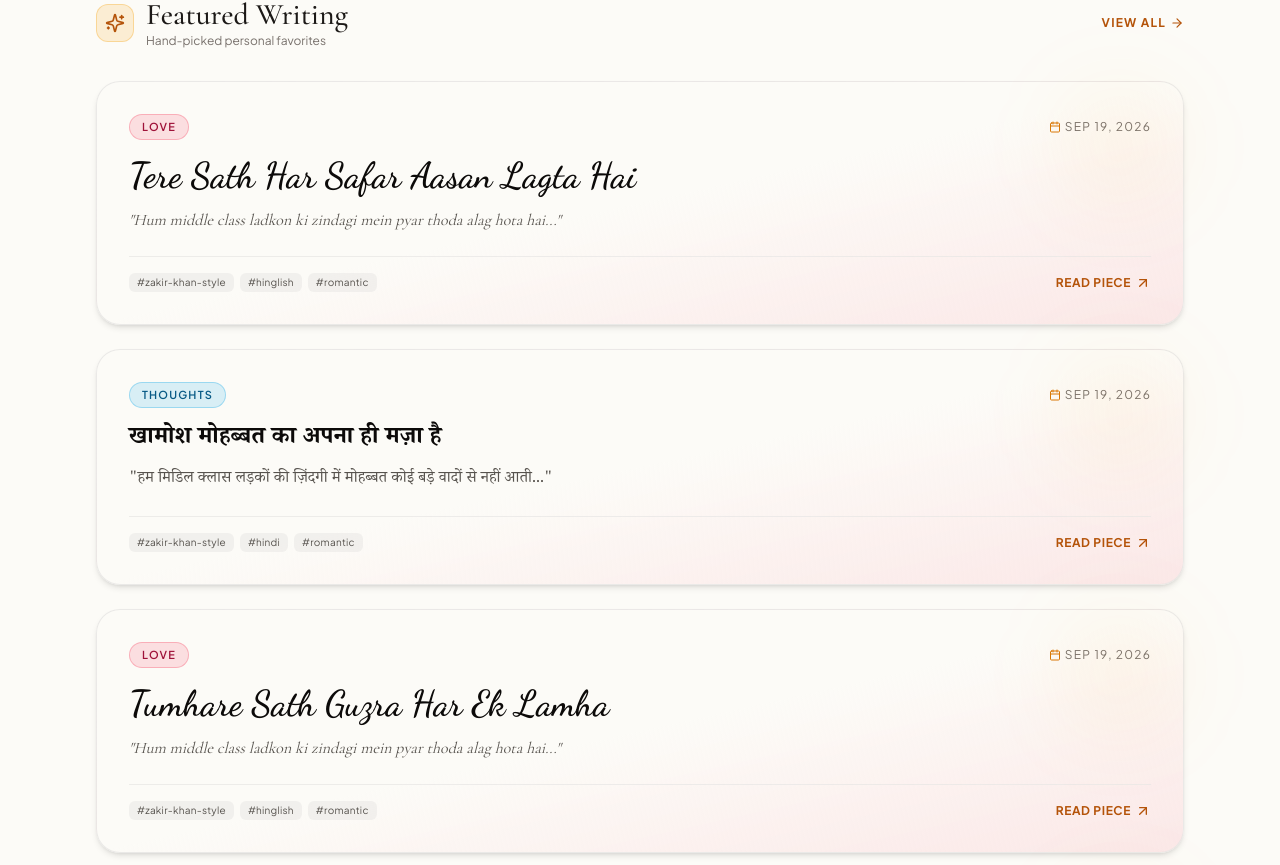
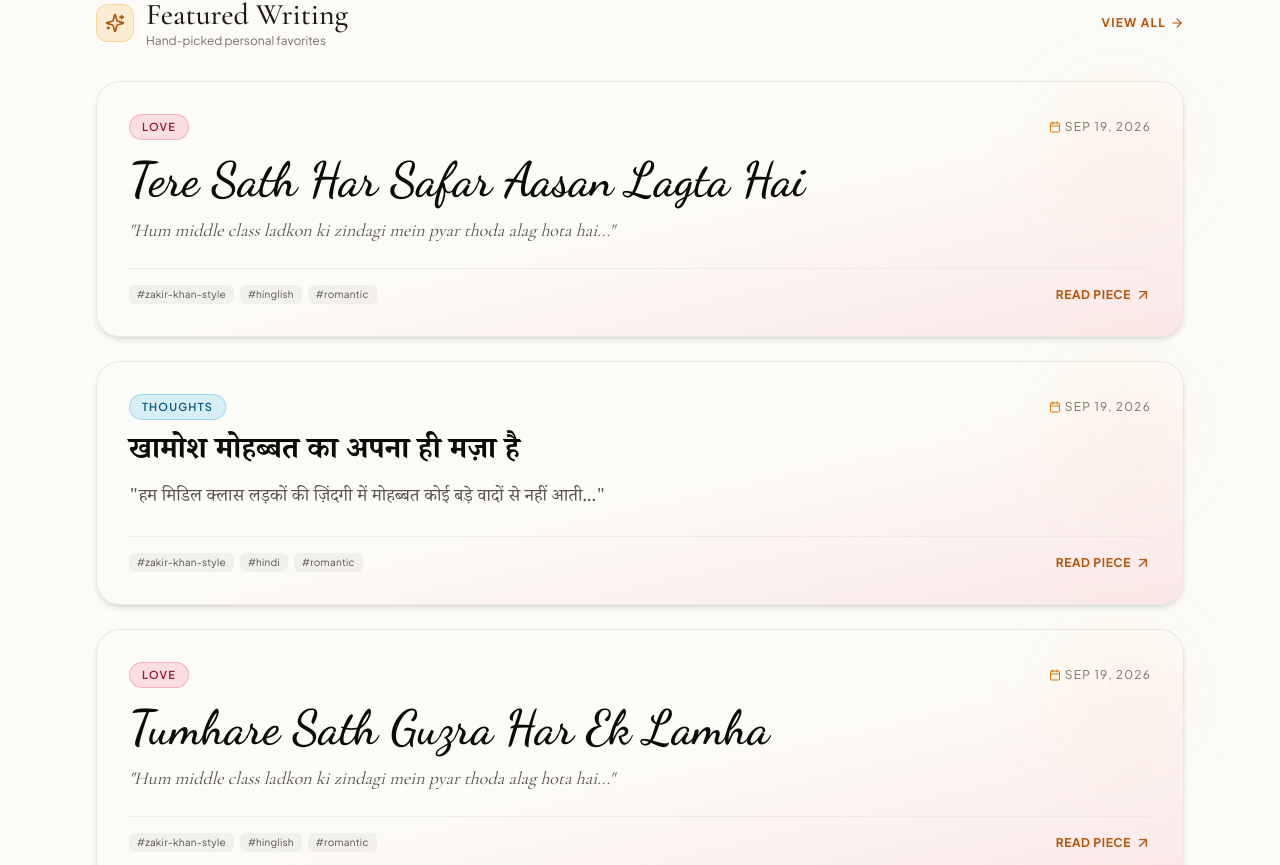
Before and after one commit to websiteh063-hue/digital-diary, a Next.js app: page / in a window 1280 px wide. Shown: the part 877-1742 px from the top of the page. Built offline with nearby package versions, Linux system fonts and the light colour scheme.

Commit message:
Significantly increase reading font sizes, line height, blockquotes and headings across detail pages and cards

```diff
--- a/src/app/diary/[slug]/page.tsx
+++ b/src/app/diary/[slug]/page.tsx
@@ -89,9 +89,9 @@ export default function WritingDetailPage() {
   });
 
   const fontSizes = {
-    normal: 'text-lg leading-relaxed',
-    large: 'text-xl sm:text-2xl leading-relaxed',
-    xlarge: 'text-2xl sm:text-3xl leading-loose',
+    normal: 'text-xl sm:text-2xl leading-relaxed',
+    large: 'text-2xl sm:text-3xl leading-relaxed',
+    xlarge: 'text-3xl sm:text-4xl leading-loose',
   };
 
   const handleCopyLink = () => {
@@ -146,7 +146,7 @@ export default function WritingDetailPage() {
             {writing.category}
           </span>
 
-          <h1 className={`text-3xl sm:text-5xl font-semibold tracking-tight text-stone-950 dark:text-stone-50 leading-tight ${isHindi ? 'font-hindi' : 'font-calligraphy italic'}`}>
+          <h1 className={`text-4xl sm:text-6xl lg:text-7xl font-semibold tracking-tight text-stone-950 dark:text-stone-50 leading-tight py-2 ${isHindi ? 'font-hindi' : 'font-calligraphy italic'}`}>
             {writing.title}
           </h1>
 
--- a/src/components/FormattedContent.tsx
+++ b/src/components/FormattedContent.tsx
@@ -14,7 +14,7 @@ export default function FormattedContent({ content, className = '', isHindi = fa
 
   return (
     <div
-      className={`prose dark:prose-invert max-w-none text-stone-900 dark:text-stone-100 leading-relaxed [&_blockquote]:border-l-4 [&_blockquote]:border-amber-500/80 [&_blockquote]:pl-5 [&_blockquote]:italic [&_blockquote]:my-5 [&_blockquote]:bg-amber-500/10 [&_blockquote]:py-3 [&_blockquote]:rounded-r-2xl [&_p]:my-4 [&_u]:decoration-amber-600/70 [&_u]:decoration-2 [&_u]:underline-offset-4 ${className}`}
+      className={`prose prose-lg sm:prose-xl dark:prose-invert max-w-none text-stone-900 dark:text-stone-100 leading-relaxed [&_blockquote]:text-xl [&_blockquote]:sm:text-2xl [&_blockquote]:font-serif [&_blockquote]:border-l-4 [&_blockquote]:border-amber-500 [&_blockquote]:pl-6 [&_blockquote]:pr-4 [&_blockquote]:py-4 [&_blockquote]:my-6 [&_blockquote]:bg-amber-500/15 [&_blockquote]:rounded-r-2xl [&_blockquote]:shadow-sm [&_p]:my-5 [&_p]:leading-relaxed [&_u]:decoration-amber-600/70 [&_u]:decoration-2 [&_u]:underline-offset-4 ${className}`}
       dangerouslySetInnerHTML={{ __html: html }}
     />
   );
--- a/src/components/WritingCard.tsx
+++ b/src/components/WritingCard.tsx
@@ -106,7 +106,7 @@ export default function WritingCard({ writing, featured = false }: WritingCardPr
         {/* Title */}
         <h3
           className={`text-stone-950 dark:text-stone-50 font-semibold ${catStyle.accent} transition-colors mb-3 leading-snug ${
-            isHindi ? 'font-hindi text-xl sm:text-2xl' : 'font-calligraphy text-3xl sm:text-4xl'
+            isHindi ? 'font-hindi text-2xl sm:text-3xl' : 'font-calligraphy text-4xl sm:text-5xl'
           }`}
         >
           <Link href={`/diary/${writing.slug}`} className="focus:outline-none">
@@ -117,7 +117,7 @@ export default function WritingCard({ writing, featured = false }: WritingCardPr
 
         {/* Excerpt */}
         <p
-          className={`text-stone-600 dark:text-stone-300 text-sm sm:text-base leading-relaxed line-clamp-3 mb-6 ${
+          className={`text-stone-600 dark:text-stone-300 text-base sm:text-lg leading-relaxed line-clamp-3 mb-6 ${
             isHindi ? 'font-hindi' : 'font-serif italic'
           }`}
         >
```
